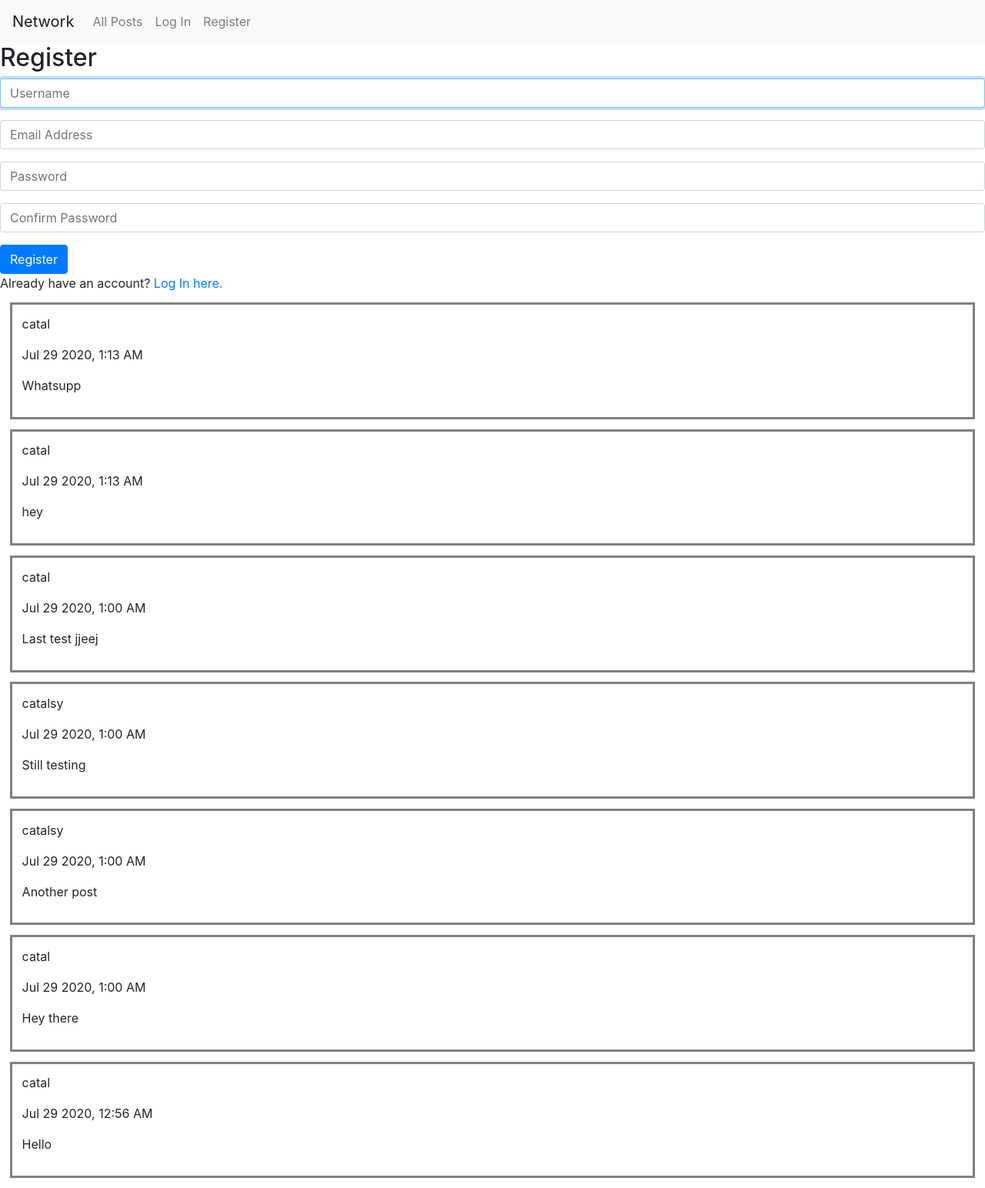
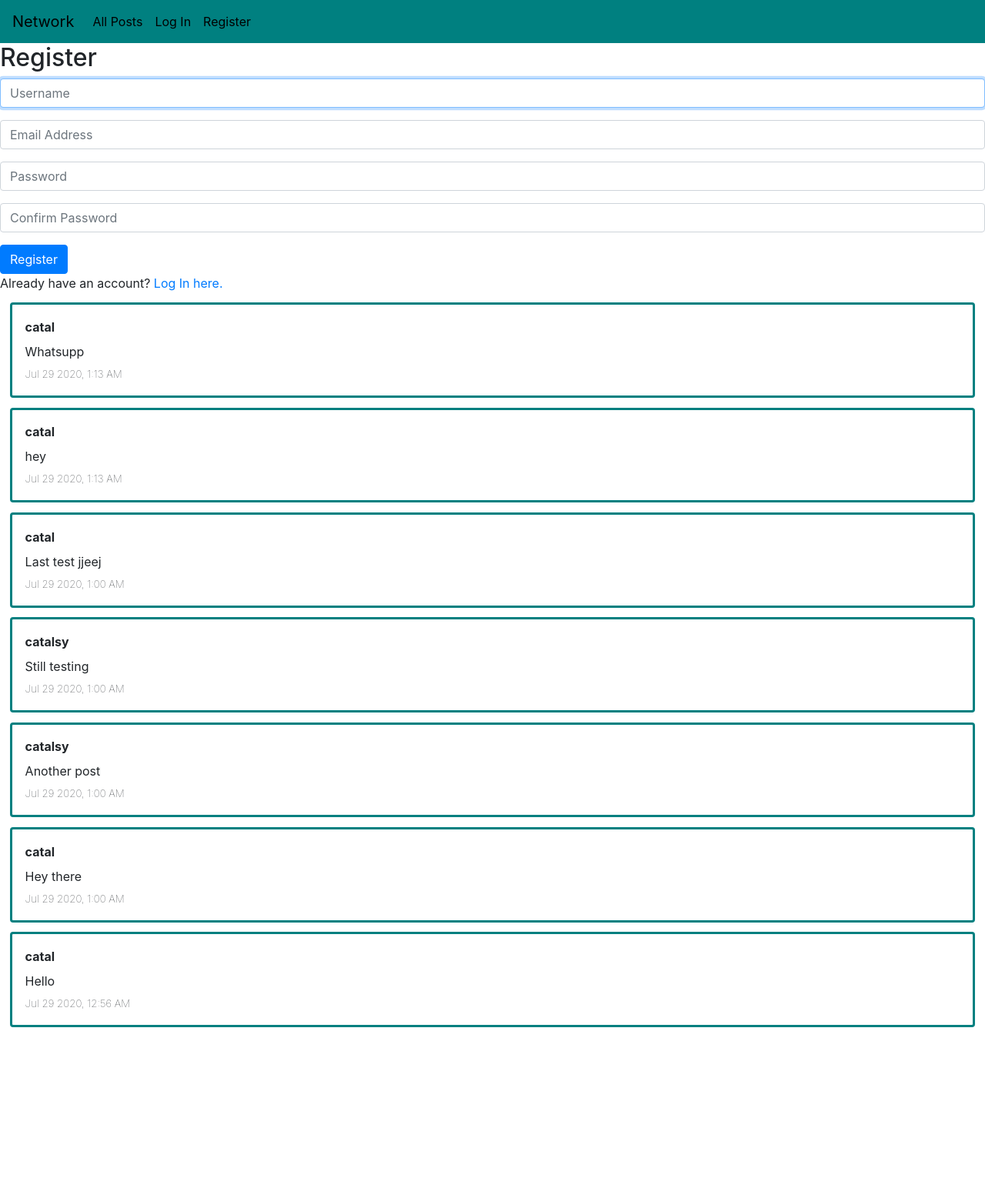
Before and after one commit to pabloehc/network, a Django app: page /register in a window 1280 px wide. Shown: the whole page at 77% size. After the commit the page ends 1335 px from the top, so only its background shows below. Run offline with Django 3.2, Linux system fonts and the light colour scheme; data comes from the database, SQL or seed files in the repository; some libraries are stand-ins or nearby versions.

Commit message:
improved padding and colors in UI

```diff
--- a/network/static/network/index.js
+++ b/network/static/network/index.js
@@ -10,15 +10,26 @@ function load_posts() {
     .then(posts => {
 
         posts.forEach(post => {
-            const user = post.user;
-            const content = post.content;
-            const timestamp = post.timestamp;
 
+            // Create elements
             const div = document.createElement('div');
-            div.className = 'post';
-            div.innerHTML = `<p>${user}</p>
-                            <p>${timestamp}</p>
-                            <p>${content}</p>`;
+            div.className = 'post rounded';
+
+            const username = document.createElement('div');
+            username.innerHTML = post.user;
+            username.className = 'username';
+
+            const timestamp = document.createElement('div');
+            timestamp.innerHTML = post.timestamp;
+            timestamp.className = 'timestamp';
+
+            const content = document.createElement('div');
+            content.innerHTML = post.content;
+
+            div.append(username);
+            div.append(content);
+            div.append(timestamp);
+
             document.querySelector('.body').append(div);
         })
     })
--- a/network/static/network/styles.css
+++ b/network/static/network/styles.css
@@ -1,11 +1,33 @@
 .post {
   border-style: solid;
-  border-color: gray;
+  border-color: teal;
   padding: 1%;
   margin: 1%;
 }
 
 .post button {
   margin: 1%;
+  background-color: teal;
+}
+
+.post div {
+  padding: 0.25rem;
+}
+
+.username {
+  font-weight: bold;
+}
+
+.timestamp {
+  font-size: smaller;
+  font-weight: lighter;
+}
+
+nav {
+  background-color: teal;
+}
+
+nav a {
+  color: black;
 }
 /*# sourceMappingURL=styles.css.map */
--- a/network/static/network/styles.scss
+++ b/network/static/network/styles.scss
@@ -1,10 +1,32 @@
 .post {
     border-style: solid;
-    border-color: gray;
+    border-color: teal;
     padding: 1%;
     margin: 1%;
 
     button {
         margin: 1%;
+        background-color: teal;
+    }
+
+    div {
+        padding: 0.25rem;
     }
 }
+
+.username {
+    font-weight: bold;
+}
+
+.timestamp {
+    font-size: smaller;
+    font-weight: lighter;
+}
+
+nav {
+    background-color: teal;
+
+    a {
+        color: black;
+    }
+}
--- a/network/templates/network/layout.html
+++ b/network/templates/network/layout.html
@@ -9,7 +9,7 @@
     </head>
     <body>
         <script src="{% static 'network/index.js' %}"></script>
-        <nav class="navbar navbar-expand-lg navbar-light bg-light">
+        <nav class="navbar navbar-expand-lg ">
             <a class="navbar-brand" href="#">Network</a>
 
             <div>
```
Also changed, not shown: 1 other file.
